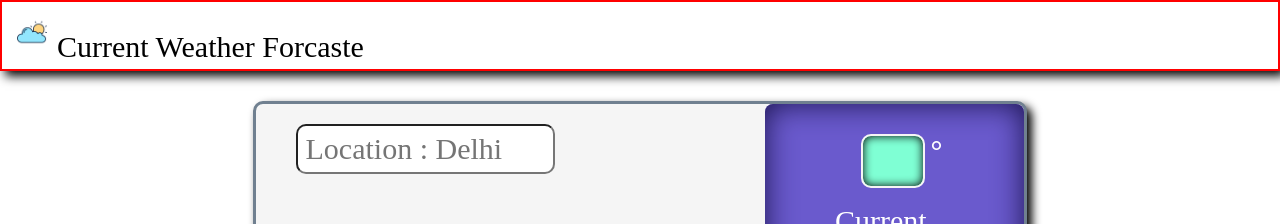
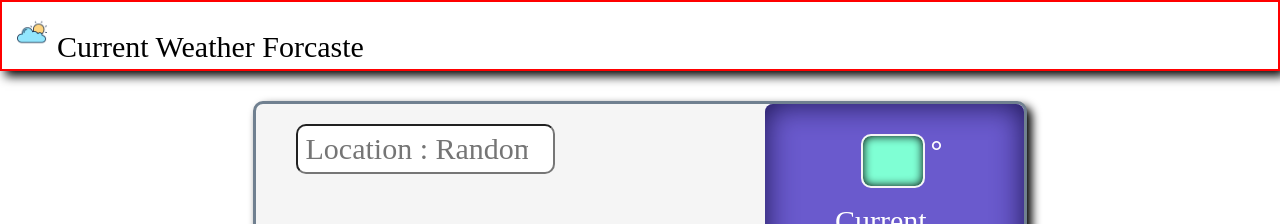
Before and after one commit to ayushmarch94/Weather-app, a React (Create React App) app: page / in a window 1280 px wide. Shown: the top 224 px of the page. Built offline with nearby package versions, Linux system fonts and the light colour scheme; no server answers; a web font is replaced by a local one.

Commit message:
Placeholder Update

```diff
--- a/src/App.js
+++ b/src/App.js
@@ -34,7 +34,7 @@ function App() {
       <div id="page">
         <div id="main">
           <div id="navbar">
-            <input type='search' placeholder={' Location : Delhi '} onChange={Finder} />
+            <input type='search' placeholder={' Location : Random '} onChange={Finder} />
           </div>
           <div id="mid">
             <div id="location">
```
